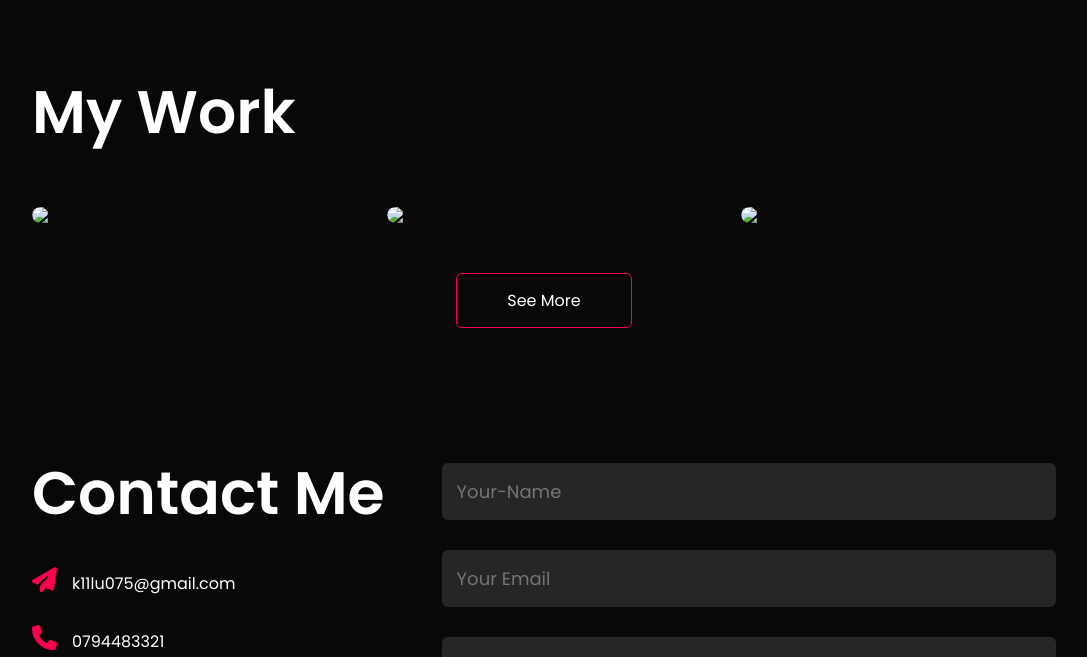
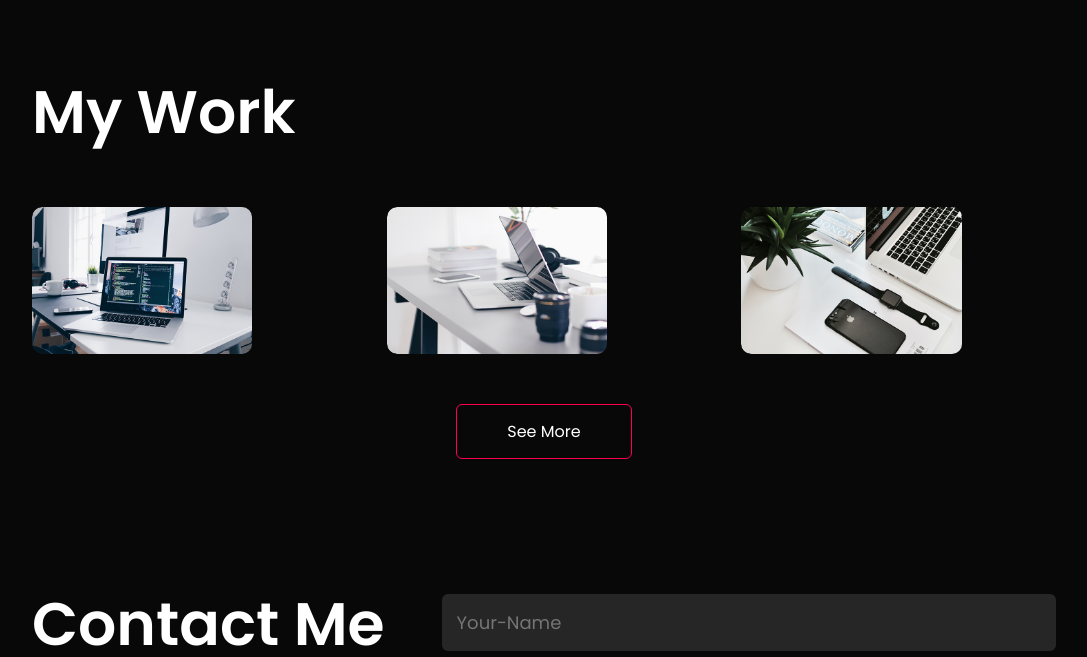
Before and after one commit to Kiilu-web/PORTFOLIO1, a plain HTML site: page index.html in a window 1280 px wide. Shown: the part 2064-2721 px from the top of the page, without its empty margins (96-1183 px from the left). Drawn offline with nearby package versions, Linux system fonts and the light colour scheme.

Commit message:
Update index.html

```diff
--- a/index.html
+++ b/index.html
@@ -703,7 +703,7 @@ section{
     <section>
         <div class="main-container">
             <div class="image" data-aos="zoom-out" data-aos-duration="3000">
-                <img src="images/me__2_-removebg-preview.png" alt="">
+                <img src="assets/me__2_-removebg-preview.png" alt="">
             </div>
             <div class="content">
                 <h1 data-aos="fade-left" data-aos-duration="1500" data-aos-delay="700">Hello <span>There</span></h1>
@@ -726,7 +726,7 @@ section{
         <div class="contaner">
             <div class="row">
                 <div class="about-col-1">
-                    <img src="images/me__2_-removebg-preview.png" >
+                    <img src="assets/me__2_-removebg-preview.png" >
                 </div>
                 <div class="about-col-2">
                     <h1 class="sub-title">About Me</h1>
@@ -799,7 +799,7 @@ section{
     <h1 class="sub-title">My Work</h1>
     <div class="work-list">
         <div class="work">
-            <img src="images/portfolio2.jpg" >
+            <img src="assets/portfolio2.jpg" >
             <div class="layer">
                 <h3>Social Media Designs</h3>
                 <p>The designs came up with the best Iphone-16-pro </p>
@@ -807,7 +807,7 @@ section{
             </div>
         </div>
         <div class="work">
-            <img src="images/portfolio3.jpg" >
+            <img src="assets/portfolio3.jpg" >
             <div class="layer">
                 <h3>Social Media Designs</h3>
                 <p>The designs came up with the best Iphone-16-pro </p>
@@ -815,7 +815,7 @@ section{
             </div>
         </div>
         <div class="work">
-            <img src="images/portfolio4.jpg" >
+            <img src="assets/portfolio4.jpg" >
             <div class="layer">
                 <h3>Social Media Designs</h3>
                 <p>The designs came up with the best Iphone-16-pro </p>
```
